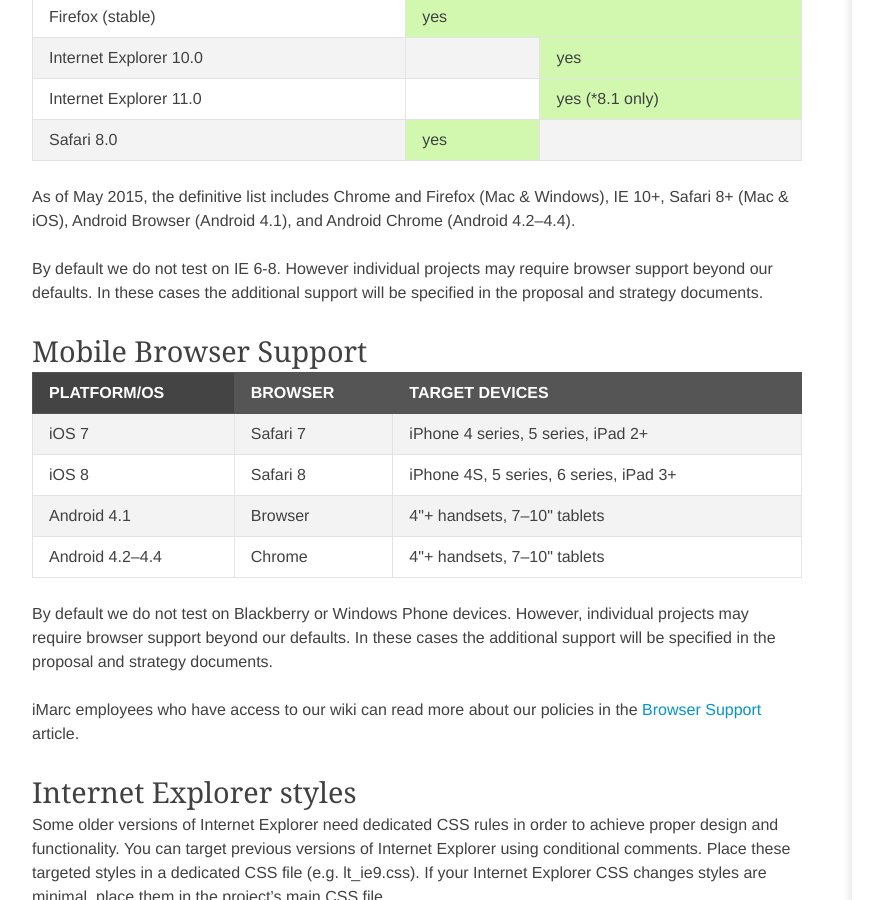
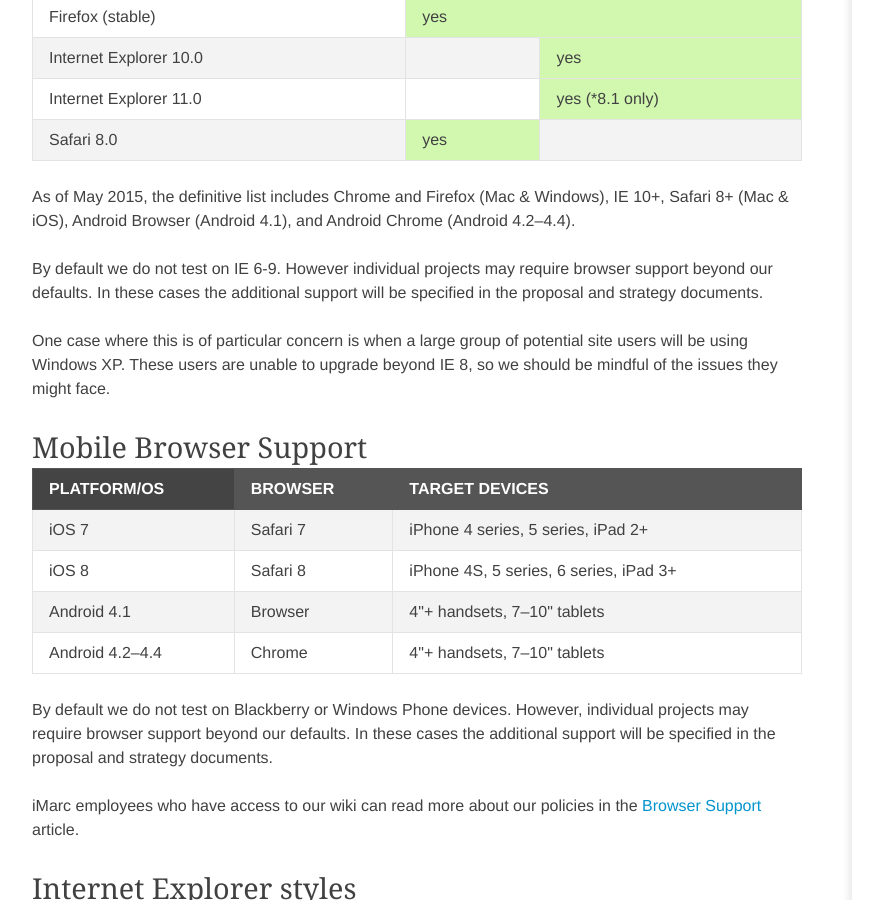
Before and after one commit to imarc/handbook, a Jekyll site: the page built from frontend.markdown, in a window 1280 px wide and 900 px high, scrolled down 7401 px. Shown: the whole window, without its empty margins (88-971 px from the left). Built offline with Jekyll 4.4.1, drawn with Linux system fonts in a browser that asks for light colours; nearby versions of some CDN libraries; some web fonts are replaced.

Commit message:
IE 6-8 => IE 6-9
Add paragraph about the case where IE8+ support would be of particular concern.

```diff
--- a/frontend.markdown
+++ b/frontend.markdown
@@ -313,7 +313,9 @@
 
 As of May 2015, the definitive list includes Chrome and Firefox (Mac & Windows), IE 10+, Safari 8+ (Mac & iOS), Android Browser (Android 4.1), and Android Chrome (Android 4.2–4.4).
 
-By default we do not test on IE 6-8. However individual projects may require browser support beyond our defaults. In these cases the additional support will be specified in the proposal and strategy documents.
+By default we do not test on IE 6-9. However individual projects may require browser support beyond our defaults. In these cases the additional support will be specified in the proposal and strategy documents.
+
+One case where this is of particular concern is when a large group of potential site users will be using Windows XP. These users are unable to upgrade beyond IE 8, so we should be mindful of the issues they might face.
 
 ### Mobile Browser Support
 
```
